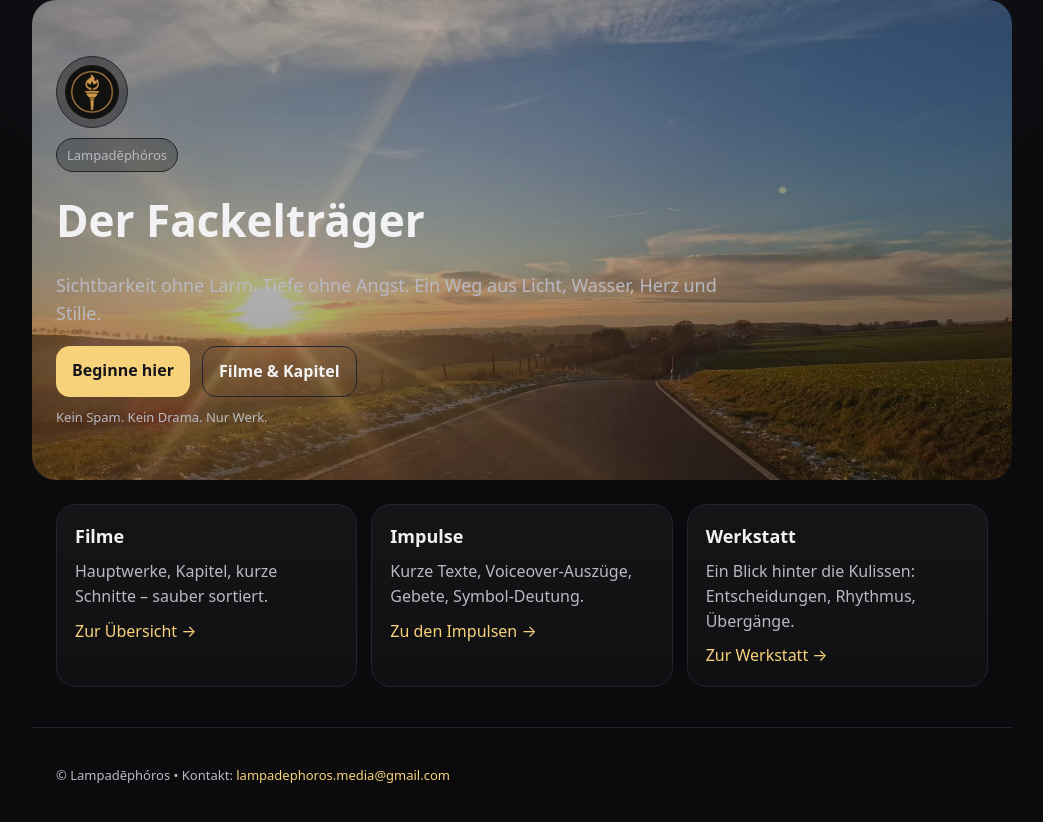
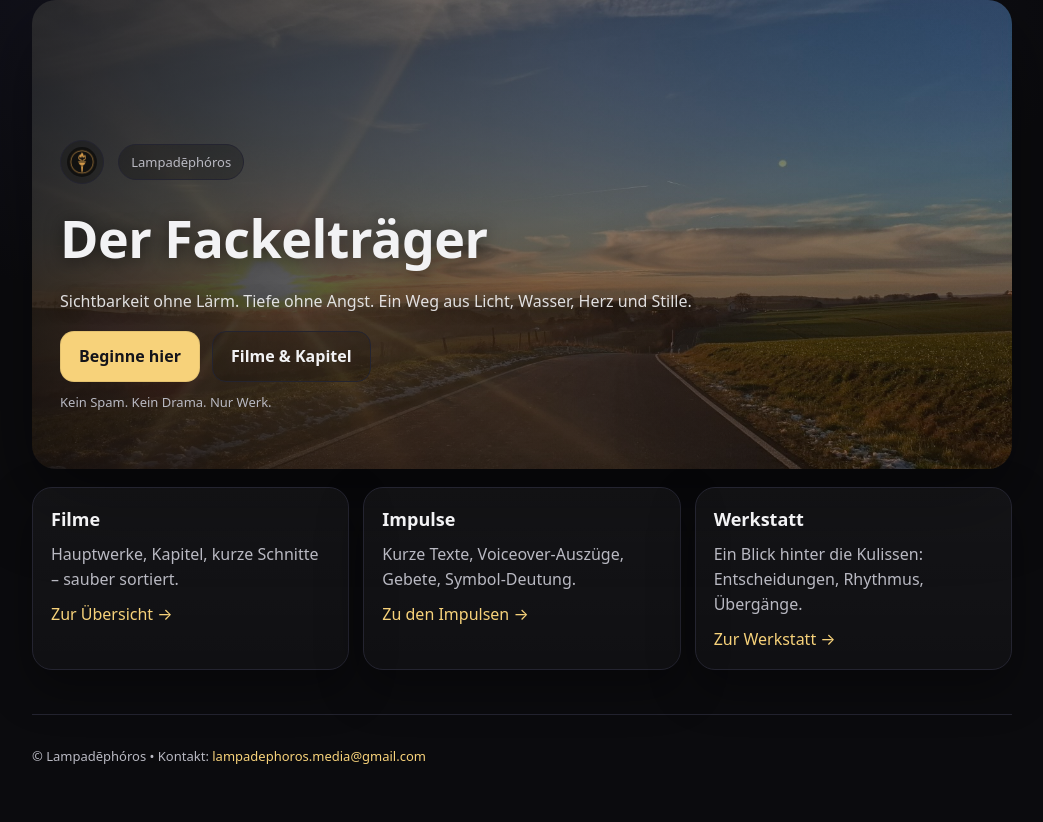
Before and after one commit to lampadephorosmedia-dev/lampadephoros-web, a plain HTML site: page index.html in a window 1280 px wide. Shown: the whole page, without its empty margins (118-1161 px from the left). After the commit the page ends 800 px from the top, so only its background shows below. Drawn offline with Linux system fonts and the light colour scheme.

Commit message:
Update style.css

```diff
--- a/style.css
+++ b/style.css
@@ -1,56 +1,75 @@
 :root{
   --bg:#0b0b0e;
+  --panel:#14141a;
+  --line:#242430;
   --fg:#f2f2f4;
   --muted:#b9b9c2;
-  --card:#14141a;
-  --line:#242430;
   --accent:#f7d27a;
 }
 
+/* Base */
 *{box-sizing:border-box}
-
+html,body{height:100%}
 body{
   margin:0;
-  font-family:system-ui,-apple-system,Segoe UI,Roboto,Arial;
-  background:radial-gradient(80% 60% at 50% 0%, #1a1a22 0%, var(--bg) 60%);
+  font-family:system-ui,-apple-system,"Segoe UI",Roboto,Arial;
   color:var(--fg);
   line-height:1.55;
+  background:
+    radial-gradient(90% 70% at 40% 0%, #161625 0%, var(--bg) 60%),
+    var(--bg);
 }
 
 a{color:var(--accent); text-decoration:none}
 a:hover{text-decoration:underline}
 
-.wrap{max-width:980px; margin:0 auto; padding:24px}
-
-/* HERO with background image */
-.hero{
-  padding-top:56px;
-  padding-bottom:40px;
-  border-radius:24px;
-background:
- linear-gradient(180deg, rgba(11,11,14,.22), rgba(11,11,14,.40)),
-  url('hero.jpg');
-
-  background-size:cover;
-  background-position:center;
+.wrap{
+  max-width:980px;
+  margin:0 auto;
+  padding:24px;
 }
 
-/* Logo image */
+/* HERO */
+.hero{
+  border-radius:24px;
+  padding:140px 28px 44px; /* <- höherer Top-Padding = Title “unter der Sonne” */
+  background:
+    /* stärker links abdunkeln (Text), rechts heller (Bild) */
+    linear-gradient(90deg,
+      rgba(11,11,14,.78) 0%,
+      rgba(11,11,14,.42) 55%,
+      rgba(11,11,14,.16) 100%
+    ),
+    /* sanfter Shade von oben */
+    linear-gradient(180deg, rgba(11,11,14,.12) 0%, rgba(11,11,14,.24) 100%),
+    url("hero.jpg");
+  background-size:cover;
+  background-repeat:no-repeat;
+  /* <- Position so, dass die Sonne “über” dem Titel liegt (bei deinem Foto meistens links) */
+  background-position: 22% 58%;
+  box-shadow: 0 30px 80px rgba(0,0,0,.45);
+}
+
+/* Logo + Name in einer Zeile */
 .logo{
-  width:72px;
-  height:72px;
+  width:44px;
+  height:44px;
+  display:inline-block;
+  vertical-align:middle;
+  border-radius:999px;
+  border:1px solid var(--line);
+  background:rgba(0,0,0,.25);
+  padding:6px;
   object-fit:contain;
-  display:block;
-  border-radius:50%;
-  border:1px solid var(--line);
-  background:rgba(0,0,0,.35);
-  padding:8px;
-  margin:0 0 10px 0;
+  margin:0 10px 0 0;
 }
 
 .badge{
-  display:inline-block;
-  padding:6px 10px;
+  display:inline-flex;
+  vertical-align:middle;
+  align-items:center;
+  gap:8px;
+  padding:7px 12px;
   border:1px solid var(--line);
   border-radius:999px;
   color:var(--muted);
@@ -58,64 +77,98 @@ background:
   background:rgba(0,0,0,.25);
 }
 
-h1{font-size:44px; margin:14px 0 10px}
+/* Title / Sub */
+h1{
+  margin:14px 0 10px;
+  font-size:52px;
+  letter-spacing:-0.5px;
+  text-shadow: 0 2px 18px rgba(0,0,0,.55);
+}
 
 .sub{
-  color:var(--muted);
-  max-width:700px;
-  font-size:18px;
+  margin:0 0 14px;
+  max-width:720px;
+  color:rgba(242,242,244,.90);
+  text-shadow: 0 2px 16px rgba(0,0,0,.50);
 }
 
 .cta{
   display:flex;
   gap:12px;
+  flex-wrap:wrap;
   margin:18px 0 8px;
-  flex-wrap:wrap;
 }
 
 .btn{
   display:inline-block;
-  padding:12px 16px;
+  padding:12px 18px;
   border-radius:14px;
+  font-weight:700;
   background:var(--accent);
   color:#14141a;
-  font-weight:650;
+  border:1px solid rgba(0,0,0,.08);
 }
+.btn:hover{filter:brightness(1.03); text-decoration:none}
 
 .btn.ghost{
-  background:transparent;
+  background:rgba(0,0,0,.18);
   color:var(--fg);
   border:1px solid var(--line);
 }
+.btn.ghost:hover{background:rgba(0,0,0,.26); text-decoration:none}
 
-.note{color:var(--muted); font-size:13px; margin-top:10px}
+.note{
+  margin-top:10px;
+  color:var(--muted);
+  font-size:13px;
+}
 
+/* GRID / CARDS */
 .grid{
   display:grid;
-  grid-template-columns:repeat(3, 1fr);
+  grid-template-columns:repeat(3,1fr);
   gap:14px;
-  padding-bottom:40px;
+  padding:18px 0 44px;
 }
 
 .card{
-  background:linear-gradient(180deg, rgba(255,255,255,.04), rgba(255,255,255,.02));
+  background: linear-gradient(180deg, rgba(255,255,255,.04), rgba(255,255,255,.02));
   border:1px solid var(--line);
   border-radius:20px;
   padding:18px;
   min-height:160px;
+  box-shadow: 0 18px 45px rgba(0,0,0,.35);
 }
 
 .card h2{margin:0 0 8px; font-size:18px}
 .card p{margin:0 0 10px; color:var(--muted)}
 
+/* FOOTER */
 .footer{
   border-top:1px solid var(--line);
   color:var(--muted);
   font-size:13px;
+  padding:18px 0;
 }
 
-/* Mobile */
-@media (max-width: 860px){
-  h1{font-size:34px}
+/* Small pages helpers (falls du sie nutzt) */
+.page{
+  background: linear-gradient(180deg, rgba(255,255,255,.03), rgba(255,255,255,.01));
+  border:1px solid var(--line);
+  border-radius:20px;
+  padding:18px;
+  box-shadow: 0 18px 45px rgba(0,0,0,.30);
+}
+.page h1{font-size:38px; margin-top:0}
+.page h2{font-size:20px}
+
+/* Responsive */
+@media (max-width:860px){
+  .hero{
+    padding:120px 18px 36px;
+    background-position: 26% 55%;
+  }
+  h1{font-size:36px}
   .grid{grid-template-columns:1fr}
+  .logo{width:40px; height:40px}
 }
```
